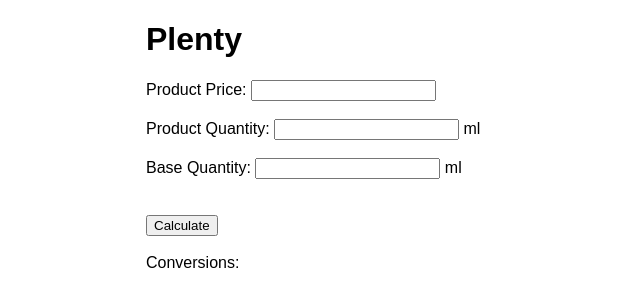
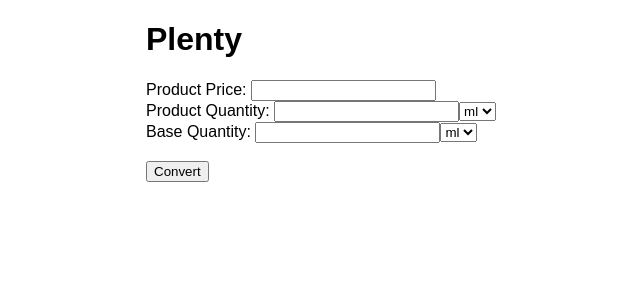
Before and after one commit to pboi20/plenty, a React (Create React App) app: page / in a window 1280 px wide. Shown: the top 306 px of the page, without its empty margins (94-734 px from the left). Built offline with nearby package versions, Linux system fonts and the light colour scheme.

Commit message:
Update ConversionForm

```diff
--- a/src/components/ConversionForm.js
+++ b/src/components/ConversionForm.js
@@ -1,114 +1,100 @@
 import React, { Component } from 'react';
+import NumberInput from './NumberInput';
+import QuantityInput from './QuantityInput';
 import ConversionList from './ConversionList';
-//import { ML, L, VolumeValue } from '../utils/units';
+import { ML } from '../utils/conversion';
 
 class ConversionForm extends Component {
   constructor(props) {
     super(props);
 
     this.state = {
-      inputUnit: 'ml',
-      outputUnit: 'ml',
-      inputQuantity: '',
-      outputQuantity: '',
-      inputPrice: '',
+      inputUnit: ML,
+      outputUnit: ML,
+      inputQuantity: null,
+      outputQuantity: null,
+      inputPrice: null,
       conversions: [],
     };
 
     this.handleSubmit = this.handleSubmit.bind(this);
-    this.handleInput = this.handleInput.bind(this);
+    this.handleInputPrice = this.handleInputPrice.bind(this);
+    this.handleInputQuantity = this.handleInputQuantity.bind(this);
+    this.handleInputUnit = this.handleInputUnit.bind(this);
+    this.handleOutputQuantity = this.handleOutputQuantity.bind(this);
+    this.handleOutputUnit = this.handleOutputUnit.bind(this);
   }
 
   handleSubmit(e) {
     e.preventDefault();
-    this.saveConversion();
+    console.log("handleSubmit");
   }
 
-  handleInput(e) {
-    this.setState({ [e.target.name]: e.target.value })
+  handleInputPrice(value) {
+    this.setState({ inputPrice: value });
+    console.log("handleInputPrice, value=", value);
+  }
+
+  handleInputQuantity(value) {
+    this.setState({ inputQuantity: value });
+    console.log("handleInputQuantity, value=", value);
+  }
+
+  handleInputUnit(value) {
+    this.setState({ inputUnit: value });
+    console.log("handleInputUnit, value=", value);
+  }
+
+  handleOutputQuantity(value) {
+    this.setState({ outputQuantity: value });
+    console.log("handleOutputQuantity, value=", value);
+  }
+
+  handleOutputUnit(value) {
+    this.setState({ outputUnit: value });
+    console.log("handleOutputUnit, value=", value);
   }
 
   calculateOutputPrice(inputPrice, inputQuantity, outputQuantity) {
-    return inputPrice / inputQuantity * outputQuantity;
   }
 
   saveConversion() {
-    this.setState((state) => {
-      const inputPrice = parseFloat(state.inputPrice);
-      const inputQuantity = parseFloat(state.inputQuantity);
-      const outputQuantity = parseFloat(state.outputQuantity);
-
-      if (Number.isNaN(inputPrice) ||
-          Number.isNaN(inputQuantity) ||
-          Number.isNaN(outputQuantity)) {
-        return {};
-      }
-
-      const outputPrice =
-        this.calculateOutputPrice(inputPrice, inputQuantity, outputQuantity);
-
-      state.conversions.push({
-        inputPrice: inputPrice,
-        inputQuantity: inputQuantity,
-        inputUnit: state.inputUnit,
-        outputPrice: outputPrice,
-        outputQuantity: outputQuantity,
-        outputUnit: state.outputUnit,
-      });
-      return {conversions: state.conversions};
-    });
   }
 
   render() {
     return (
       <form onSubmit={this.handleSubmit}>
         <div>
-          <label>
-            <span>Product Price: </span>
-            <input
-              type="number"
-              name="inputPrice"
-              value={this.state.inputPrice}
-              onChange={this.handleInput}
-            />
-          </label>
+          <NumberInput
+            label="Product Price"
+            name="inputPrice"
+            onChange={this.handleInputPrice}
+          />
+        </div>
+        <div>
+          <QuantityInput
+            label="Product Quantity"
+            name="inputQuantity"
+            unit={this.state.inputUnit}
+            onChange={this.handleInputQuantity}
+            onChangeUnit={this.handleInputUnit}
+          />
+        </div>
+        <div>
+          <QuantityInput
+            label="Base Quantity"
+            name="outputQuantity"
+            unit={this.state.outputUnit}
+            onChange={this.handleOutputQuantity}
+            onChangeUnit={this.handleOutputUnit}
+          />
         </div>
         <br/>
 
-        <div>
-          <label>
-            <span>Product Quantity: </span>
-            <input
-              type="number"
-              name="inputQuantity"
-              value={this.state.inputQuantity}
-              onChange={this.handleInput}
-            />
-            <span> {this.state.inputUnit}</span>
-          </label>
-        </div>
-        <br/>
-
-        <div>
-          <label>
-            <span>Base Quantity: </span>
-            <input
-              type="number"
-              name="outputQuantity"
-              value={this.state.outputQuantity}
-              onChange={this.handleInput}
-            />
-            <span> {this.state.outputUnit}</span>
-          </label>
-        </div>
+        <input type="submit" value="Convert" />
         <br/>
         <br/>
 
-        <input type="submit" value="Calculate" />
-        <br/>
-        <br/>
-
-        <span>Conversions:</span>
         <ConversionList conversions={this.state.conversions}/>
       </form>
     );
```
